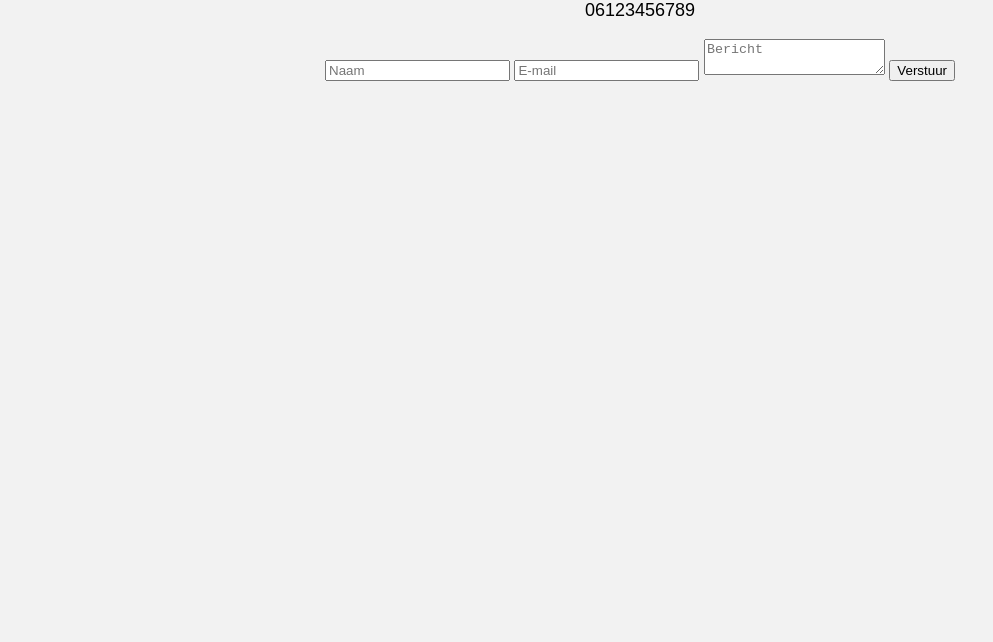
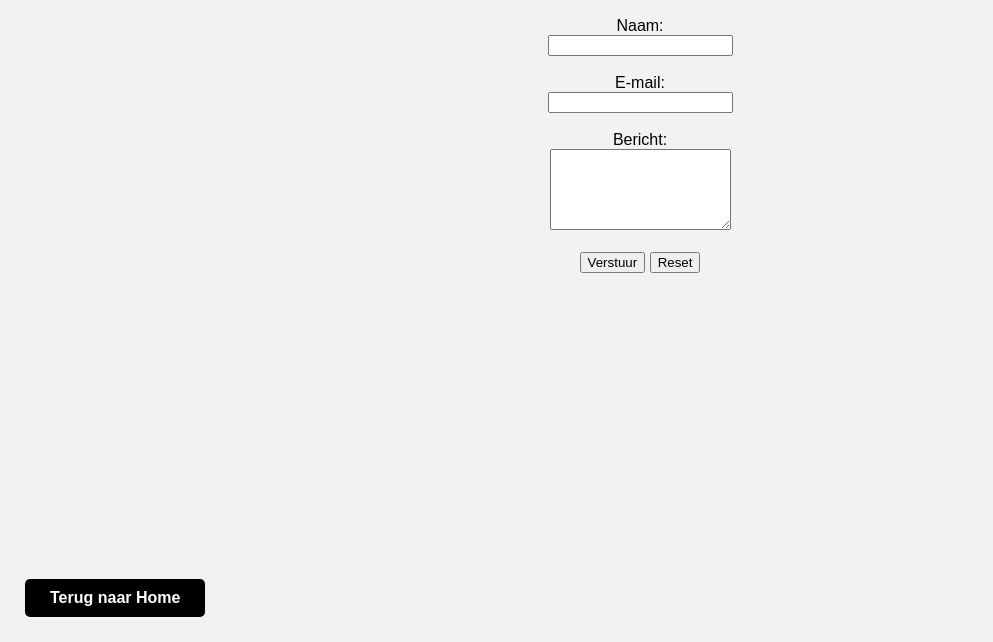
Before and after one commit to Lil2fire/mijn-website, a plain HTML site: page contact.html in a window 1280 px wide. Shown: the part 158-800 px from the top of the page, without its empty margins (0-993 px from the left). Drawn offline with Linux system fonts and the light colour scheme.

Commit message:
Add files via upload

```diff
--- a/contact.html
+++ b/contact.html
@@ -1,20 +1,30 @@
 <!DOCTYPE html>
 <html>
-<head>
-  <title>Contact</title>
-  <link rel="stylesheet" href="style.css">
-</head>
-<body>
+    <nav>
+  <a href="index.html">Home</a>
+  <a href="over.html">Over mij</a>
+  <a href="prijzen.html">Prijzen</a>
+<head> <link rel="stylesheet" href="style.css"> </head>
 
   <h1>Contact</h1>
   <p>Je kunt mij hier bereiken.</p>
-  <p> mijnnaamis@gmail.com</p>
-  <p> 06123456789</p>
-   <form>
-  <input type="text" placeholder="Naam">
-  <input type="email" placeholder="E-mail">
-  <textarea placeholder="Bericht"></textarea>
-  <button>Verstuur</button>
+<form action="mailto:aidenbolk0@gmail.com" method="post" enctype="text/plain">
+  <label>Naam:</label><br>
+  <input type="text" name="naam" required><br><br>
+
+  <label>E-mail:</label><br>
+  <input type="email" name="email" required><br><br>
+
+  <label>Bericht:</label><br>
+  <textarea name="bericht" rows="5" required></textarea><br><br>
+
+  <input type="submit" value="Verstuur">
+  <input type="reset" value="Reset">
+</form>
+
+
+<a href="index.html" class="home-button">Terug naar Home</a>
+
 
 </body>
 </html>
--- a/style.css
+++ b/style.css
@@ -11,3 +11,57 @@ h1 {
 p {
   font-size: 18px;
 }
+nav {
+  text-align: center;   /* center de links */
+  margin-top: 20px;     /* optionele ruimte boven de navigatie */
+}
+
+/* Zwarte balk achter elke link */
+nav a {
+  display: inline-block;       /* maakt padding mogelijk */
+  background-color: black;     /* zwarte balk */
+  color: white;                /* witte tekst */
+  padding: 10px 20px;          /* ruimte rondom tekst */
+  margin: 5px;                 /* ruimte tussen knoppen */
+  text-decoration: none;       /* geen onderlijn */
+  font-weight: bold;
+  border-radius: 5px;          /* afgeronde hoeken, optioneel */
+}
+
+nav a:hover {
+  background-color: #333;      /* iets lichtere zwart bij hover */
+}
+.home-button {
+  position: fixed;          /* altijd op dezelfde plek op scherm */
+  bottom: 20px;             /* 20px van de onderkant */
+  left: 20px;               /* 20px van de linkerkant */
+  background-color: black;  /* zwarte achtergrond */
+  color: white;             /* witte tekst */
+  padding: 10px 25px;       /* knopgrootte */
+  text-decoration: none;    /* geen onderlijn */
+  font-weight: bold;        /* dikke tekst */
+  border-radius: 5px;       /* afgeronde hoeken */
+  transition: background 0.3s; /* mooi hover-effect */
+  z-index: 1000;            /* altijd boven content */
+}
+
+.home-button:hover {
+  background-color: #333;   /* iets lichtere zwart bij hover */
+}
+.home-button {
+  position: fixed;          /* blijft altijd op dezelfde plek */
+  bottom: 20px;             /* 20px vanaf onderkant scherm */
+  left: 20px;               /* 20px vanaf linkerkant */
+  background-color: black;  /* zwarte achtergrond */
+  color: white;             /* witte tekst */
+  padding: 10px 25px;       /* formaat knop */
+  text-decoration: none;    /* geen onderlijn */
+  font-weight: bold;        /* dikke tekst */
+  border-radius: 5px;       /* afgeronde hoeken */
+  transition: background 0.3s; /* hover-effect */
+  z-index: 1000;            /* altijd boven content */
+}
+
+.home-button:hover {
+  background-color: #333;   /* lichter zwart bij hover */
+}
```
Also changed, not shown: index.html (+10 -10 lines), over.html (added, +11 -0 lines), prijzen.html (added, +21 -0 lines).
